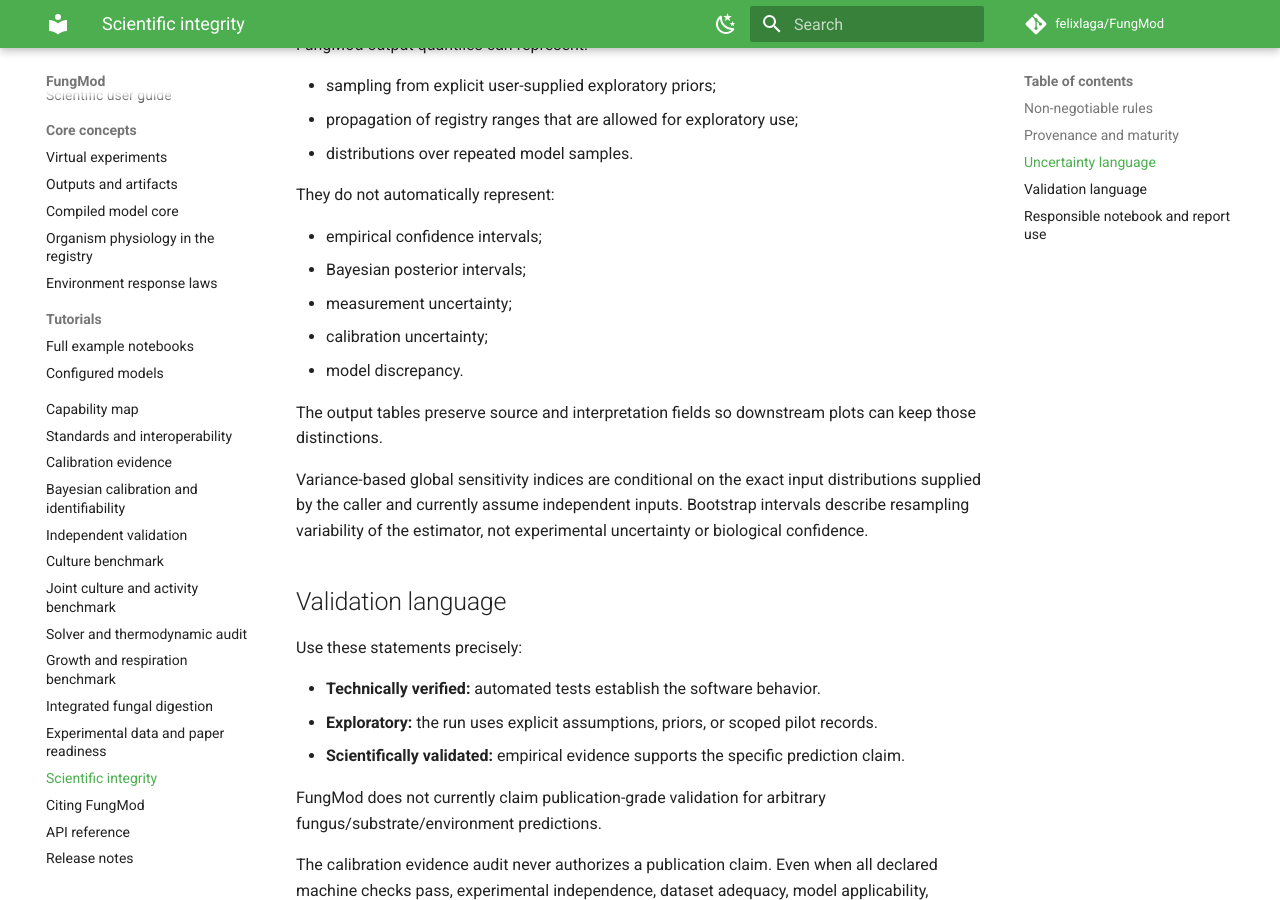
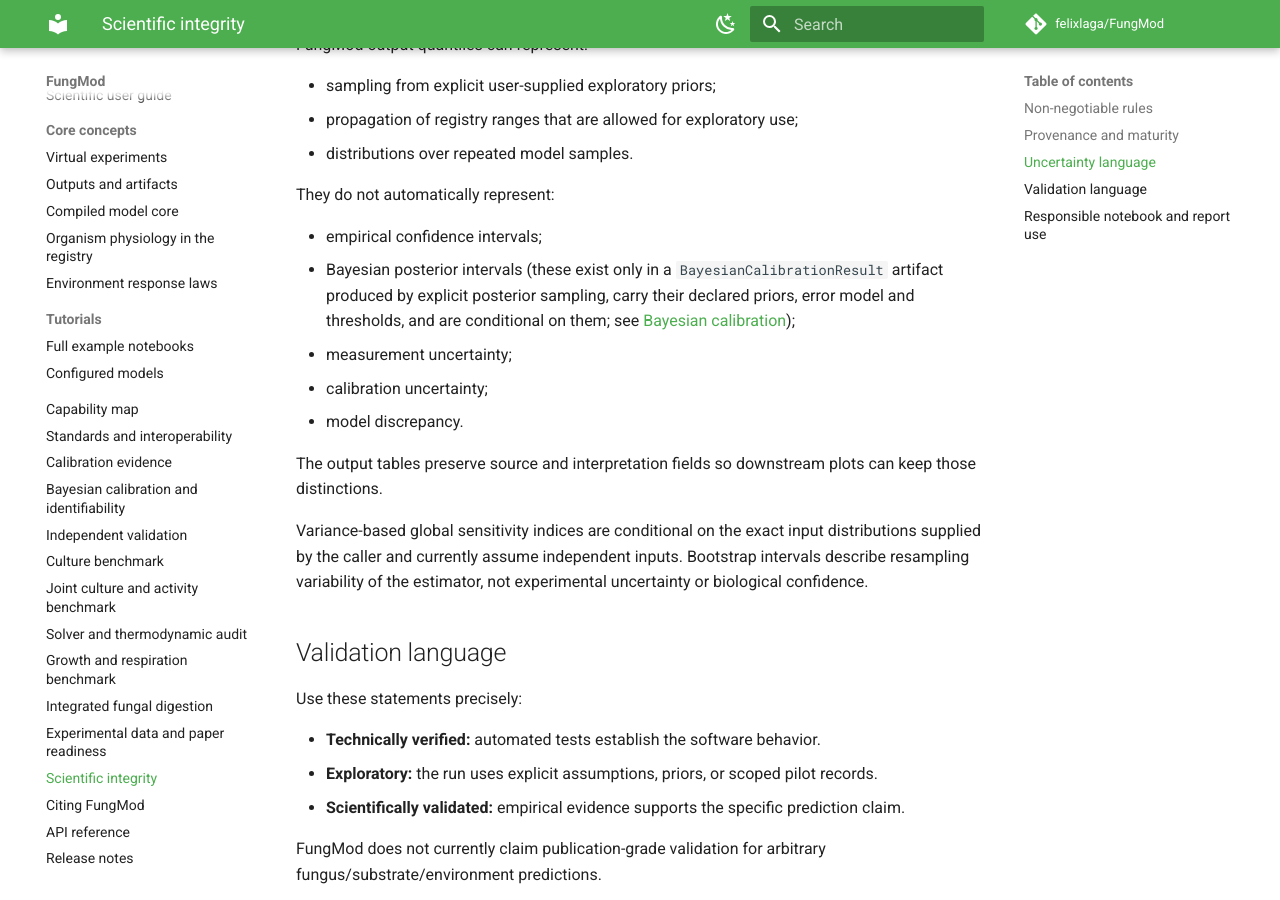
Before and after one commit to felixlaga/FungMod, an MkDocs documentation site: the page built from docs/scientific-integrity.md, in a window 1280 px wide and 900 px high, scrolled down 784 px. Built offline with MkDocs 1.6.1 and Material for MkDocs 9.7.7, drawn with Linux system fonts in a browser that asks for light colours; comment, search, counter and statistics services are not loaded.

Commit message:
Register FD-010 and clarify posterior-interval language
- ARCHITECTURE_DEBT.md: FD-010 records the per-candidate config rebuild in
  calibration and the absence of parameter sensitivities on the compiled
  core, with containment tests and exit condition.
- docs/scientific-integrity.md: output quantiles still never represent
  posterior intervals; those exist only in explicit BayesianCalibrationResult
  artifacts with their declared priors, error model and thresholds.

Co-Authored-By: Claude Fable 5.1 <noreply@anthropic.com>
Claude-Session: https://claude.ai/code/session_01TpBn2xNGUS2L4KqXtVzMXU

```diff
--- a/docs/scientific-integrity.md
+++ b/docs/scientific-integrity.md
@@ -32,7 +32,10 @@ FungMod output quantiles can represent:
 They do not automatically represent:
 
 - empirical confidence intervals;
-- Bayesian posterior intervals;
+- Bayesian posterior intervals (these exist only in a
+  `BayesianCalibrationResult` artifact produced by explicit posterior sampling,
+  carry their declared priors, error model and thresholds, and are conditional
+  on them; see [Bayesian calibration](bayesian-calibration.md));
 - measurement uncertainty;
 - calibration uncertainty;
 - model discrepancy.
```
Also changed, not shown: ARCHITECTURE_DEBT.md (+39 -1 lines).
